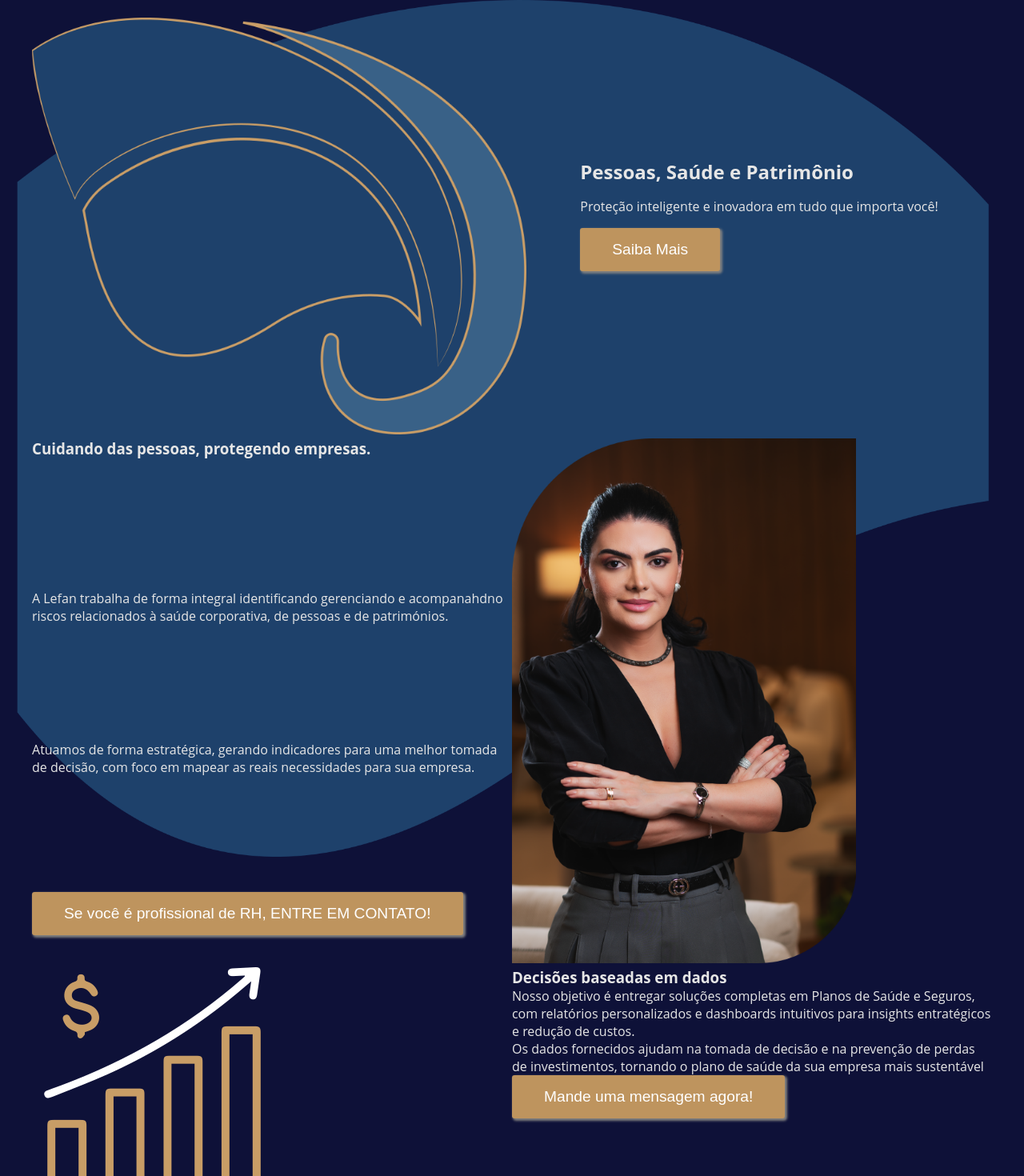
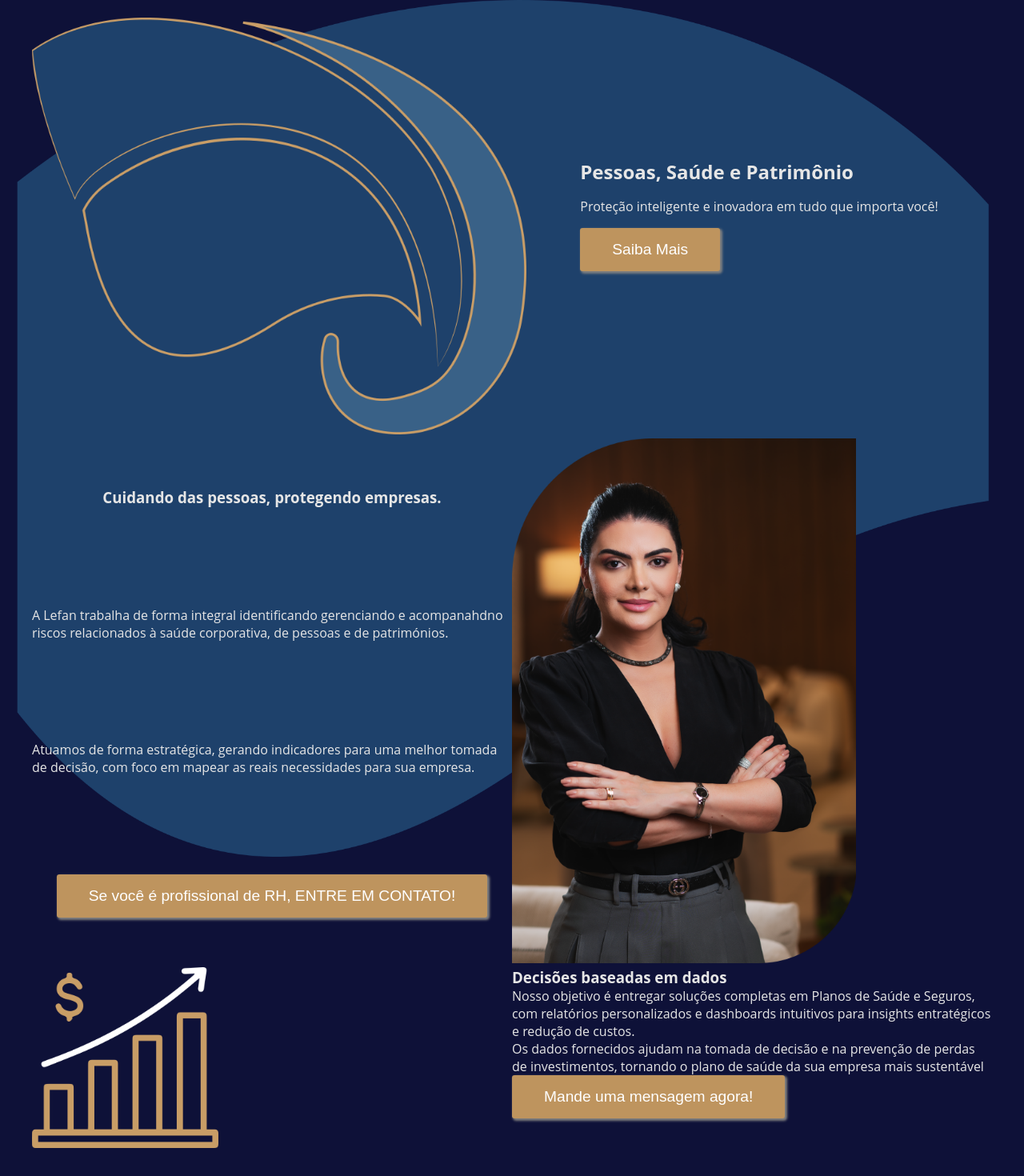
Before and after one commit to giovannicurcuruto/lefans-new, a React (Vite) app: page / in a window 1280 px wide. Shown: the top 1470 px of the page at 80% size. Built offline with nearby package versions, Linux system fonts and the light colour scheme.

Commit message:
Ajuste nos tamanhos das imagens

```diff
--- a/src/pages/home/style.ts
+++ b/src/pages/home/style.ts
@@ -64,15 +64,14 @@ export const GridFoto = styled.div`
     grid-template-columns: 2fr 2fr;
     z-index: 3;
 
-    ImgCris{
-        place-items: center;
-    }
+
 `;
 
 
 export const GridMediumFotoText = styled.div`
     display: grid;
-    grid-template-rows: 2fr 2fr 2fr 1fr;
+    place-items: center;
+    margin: 0 auto;
 
 `;
 
@@ -85,6 +84,9 @@ export const GridGrafico = styled.div`
     display: grid;
     grid-template-columns: 2fr 2fr;
 
+    img{
+        max-width: 233px;
+    }
 
 `;
 
@@ -104,5 +106,4 @@ export const ImgBgElefante = styled.img`
     //max-width: 1400; /* Remove o limite de largura */
 
 
-
 `;
```
